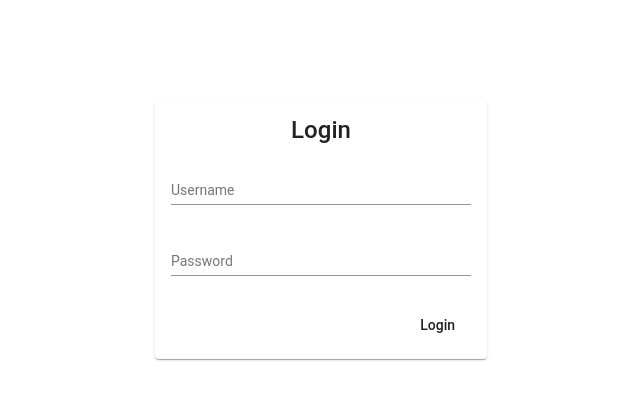
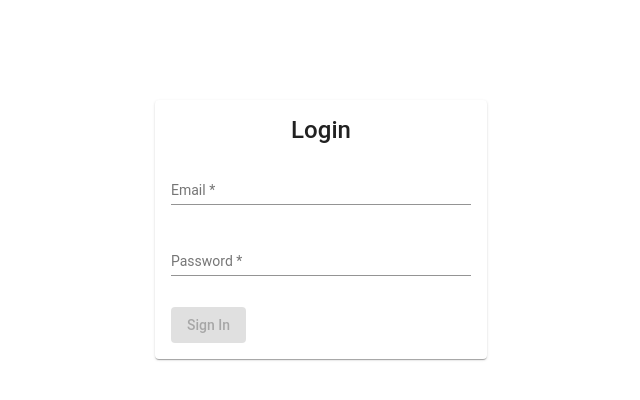
Before and after one commit to Nikhil1920/agrilad, an Angular app: page /login in a window 1280 px wide. Shown: the top 400 px of the page, without its empty margins (319-959 px from the left). Built offline with nearby package versions, Linux system fonts and the light colour scheme.

Commit message:
added form validation

```diff
--- a/src/app/Components/login-page/login-page.component.html
+++ b/src/app/Components/login-page/login-page.component.html
@@ -4,23 +4,28 @@
         <form [formGroup]="form" (ngSubmit)="submit()">
             <p>
                 <mat-form-field>
-                    <input type="text" matInput placeholder="Username" formControlName="username">
+                    <input type="text" matInput placeholder="Email" formControlName="email">
+                    <mat-error>
+                        Please provide a valid Email address
+                    </mat-error>
                 </mat-form-field>
             </p>
 
             <p>
                 <mat-form-field>
                     <input type="password" matInput placeholder="Password" formControlName="password">
+                    <mat-error>
+                        Password must be at least 6 characters long
+                    </mat-error>
                 </mat-form-field>
             </p>
+
 
             <p *ngIf="error" class="error">
                 {{ error }}
             </p>
 
-            <div class="button">
-                <button type="submit" mat-button>Login</button>
-            </div>
+            <button [disabled]="!form.valid" mat-raised-button color="primary" mat-button>Sign In</button>
 
         </form>
     </mat-card-content>
--- a/src/app/Components/login-page/login-page.component.ts
+++ b/src/app/Components/login-page/login-page.component.ts
@@ -1,5 +1,5 @@
 import { Input, Component, Output, EventEmitter, OnInit } from '@angular/core';
-import { FormGroup, FormControl } from '@angular/forms';
+import { FormGroup, FormControl, Validators } from '@angular/forms';
 
 @Component({
   selector: 'app-login-page',
@@ -8,8 +8,8 @@ import { FormGroup, FormControl } from '@angular/forms';
 })
 export class LoginPageComponent {
   form: FormGroup = new FormGroup({
-    username: new FormControl(''),
-    password: new FormControl(''),
+    email: new FormControl('', [Validators.required, Validators.email]),
+    password: new FormControl('', [Validators.required, Validators.minLength(6)]),
   });
 
   submit() {
```
